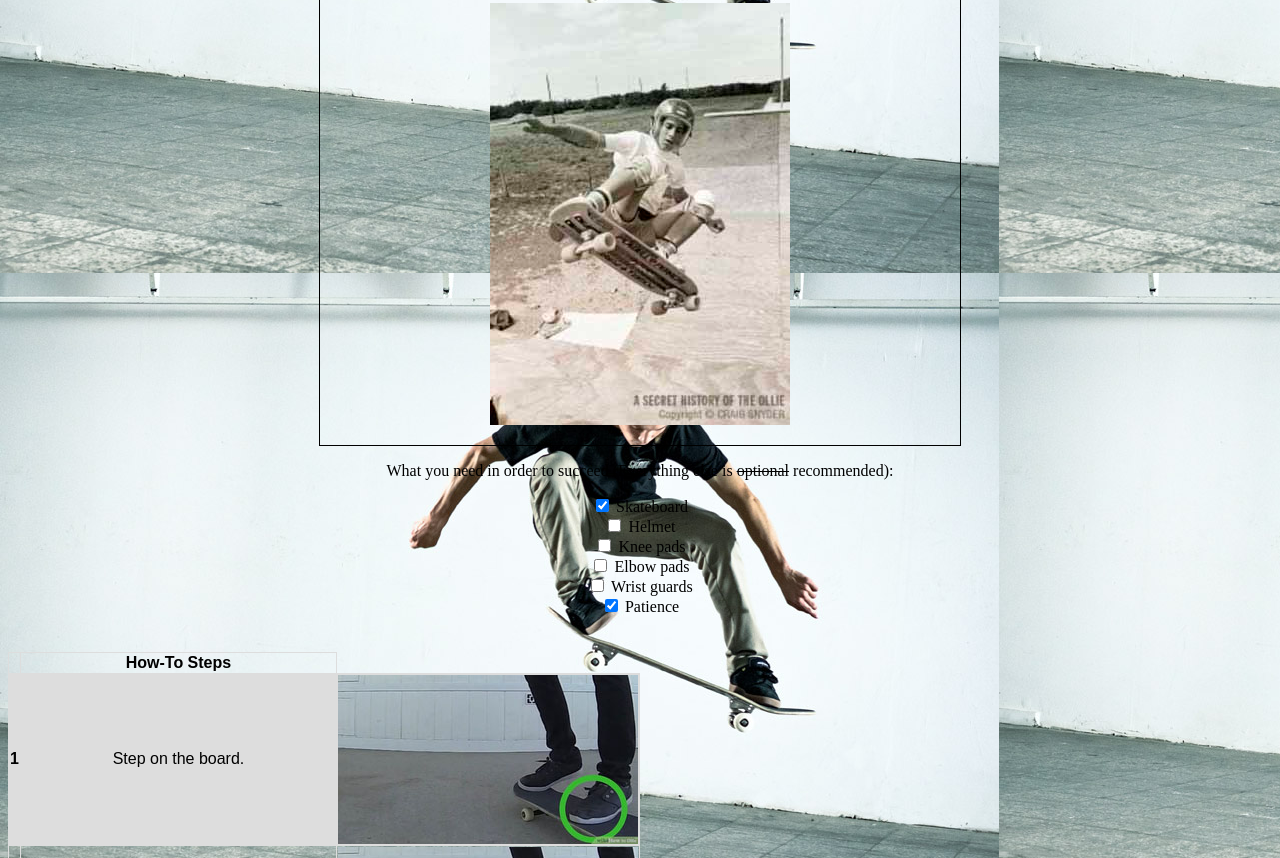
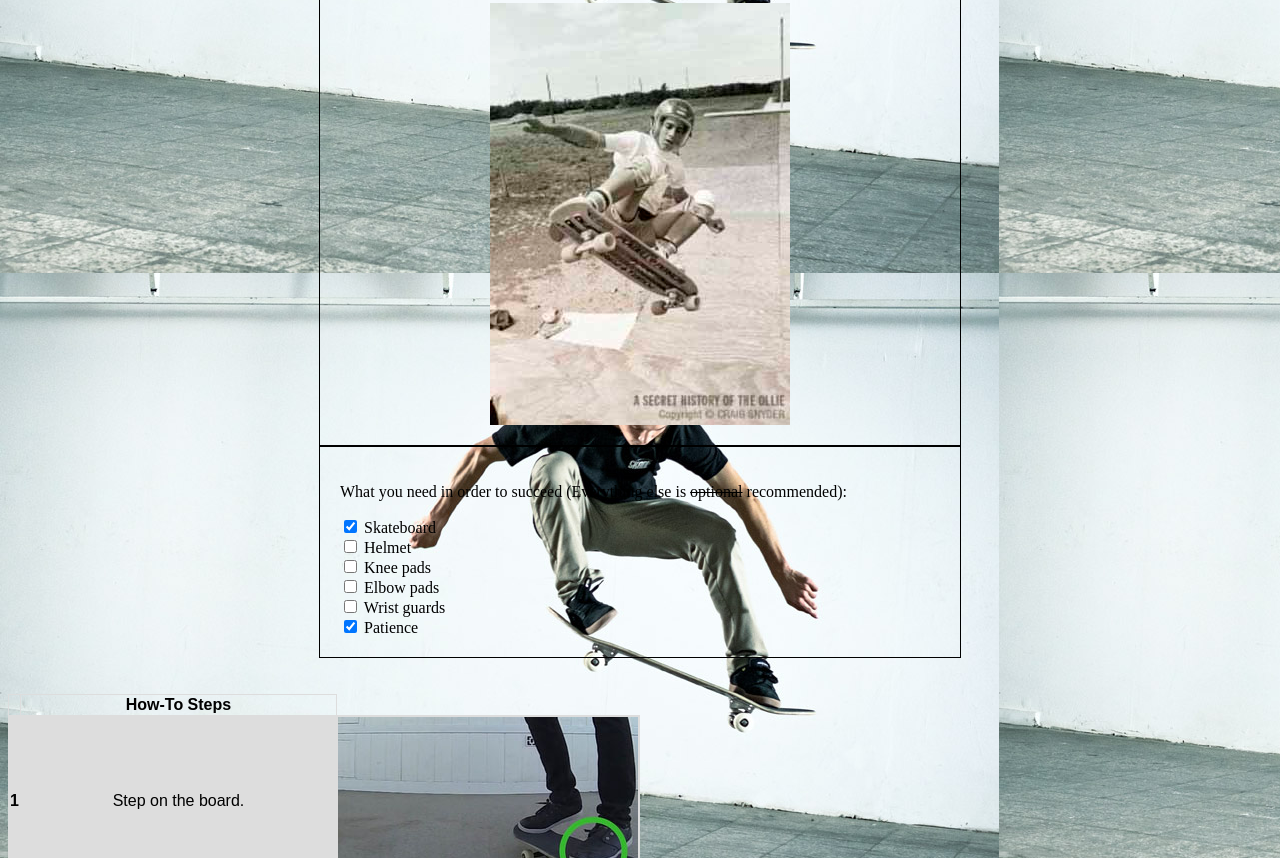
Before and after one commit to Pigs1nZen/web-dev-hw, a plain HTML site: page project-2/index.html in a window 1280 px wide. Shown: the part 393-1251 px from the top of the page. Drawn offline with Linux system fonts and the light colour scheme.

Commit message:
And then more

```diff
--- a/project-2/index.html
+++ b/project-2/index.html
@@ -24,8 +24,8 @@ tr:nth-child(even) {
   background-color: #dddddd;
 }
     body {
-    background-image: url(./images/madpop.jpg); no-repeat
-    background-size: contain;
+    background-image: url(./images/madpop.jpg);
+    background-size: auto;
     text-align: center;
     }
   .container {
@@ -57,7 +57,7 @@ tr:nth-child(even) {
   <img src="./images/ollie.jpg" alt="ollie" align="center" />
 </div>
 
-<div>
+<div id="gear" class="container" align="left">
 <p>What you need in order to succeed (Everything else is <s>optional</s> recommended):</p>
   <input type="checkbox" name="ollie" value="gear" checked /> Skateboard
   <br />
```
Also changed, not shown: project-2/pages/about.html (+3 -3 lines), project-2/pages/contact.html (+3 -3 lines).
